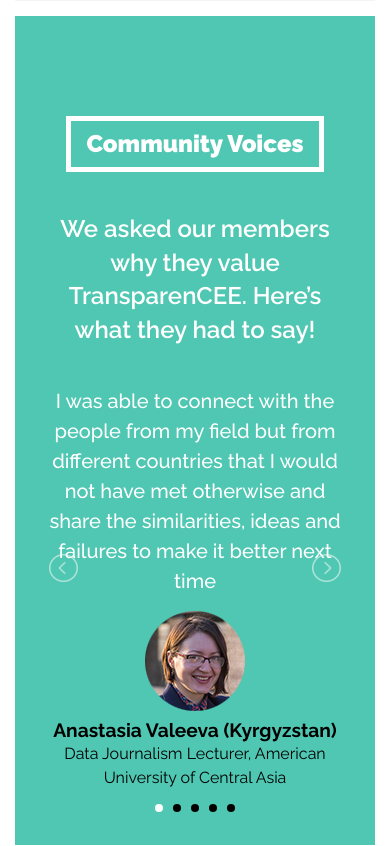
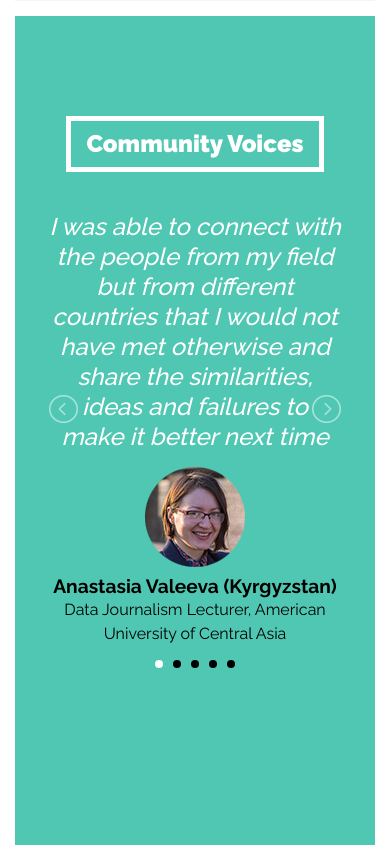
Before and after one commit to TransparenCEE/report2017, a PHP site: page / in a window 390 px wide. Shown: the part 1687-2533 px from the top of the page. Run offline with PHP 8.4, Linux system fonts and the light colour scheme; some libraries are stand-ins or nearby versions; grey boxes are pictures that could not be loaded.

Commit message:
Changes asked by Dmitri

```diff
--- a/css/style.css
+++ b/css/style.css
@@ -828,11 +828,14 @@
   margin-top: 40px;
 }
 #section-community-voices .quote-text {
-  font-size: 20px;
+  font-size: 24px;
   line-height: 30px;
   font-weight: 500;
   margin-bottom: 15px;
   color: #ffffff;
+  margin-left: 10px;
+  margin-right: 10px;
+  font-style: italic;
 }
 #section-community-voices .quote-author {
   font-weight: bold;
@@ -1067,13 +1070,13 @@
 #section-events .content-column {
   width: 900px;
 }
-#whats-next {
+#section-whats-next {
   background: #f06d5d;
 }
-#whats-next .slide-title span {
+#section-whats-next .slide-title span {
   background: #f06d5d;
 }
-#whats-next .whats-next-points {
+#section-whats-next .whats-next-points {
   color: #ffffff;
   max-width: 800px;
   margin: auto;
@@ -1081,11 +1084,11 @@
   text-align: left;
   position: relative;
 }
-#whats-next .whats-next-points .working-group-outcome {
+#section-whats-next .whats-next-points .working-group-outcome {
   padding-left: 60px;
   position: relative;
 }
-#whats-next .whats-next-points .working-group-outcome:after {
+#section-whats-next .whats-next-points .working-group-outcome:after {
   height: 44px;
   width: 44px;
   display: block;
@@ -1095,10 +1098,10 @@
   top: -10px;
   left: 0px;
 }
-#whats-next .whats-next-points .working-group-outcome {
+#section-whats-next .whats-next-points .working-group-outcome {
   margin-bottom: 1rem;
 }
-#whats-next .whats-next-points h2 {
+#section-whats-next .whats-next-points h2 {
   margin-bottom: 5px;
   font-weight: 700;
   font-size: 20px;
@@ -2275,7 +2278,6 @@
 }
 .social-icons {
   display: flex;
-  font-weight: black;
 }
 .social-icons .soc-icon {
   width: 25%;
@@ -2680,7 +2682,7 @@
     padding-bottom: 20px;
     width: 100%;
   }
-  #whats-next .whats-next-points {
+  #section-whats-next .whats-next-points {
     width: 100%;
   }
 }
--- a/less/style.less
+++ b/less/style.less
@@ -541,11 +541,14 @@
     margin-top: 40px;
   }
   .quote-text {
-    font-size: 20px;
+    font-size: 24px;
     line-height:30px;
     font-weight: 500;
     margin-bottom: 15px;
     color: #ffffff;
+    margin-left: 10px;
+    margin-right: 10px;
+    font-style: italic;
   }
   .quote-author {
     font-weight: bold;
@@ -716,7 +719,7 @@
   }
 }
 
-#whats-next {
+#section-whats-next {
   background: @red;
   .slide-title span {
      background: @red;
@@ -1801,7 +1804,6 @@
 
 .social-icons {
   display: flex;
-  font-weight: black;
   .soc-icon {
     width: 25%;
     color: #ffffff;
@@ -2185,7 +2187,7 @@
   }
 }
 
-#whats-next .whats-next-points {
+#section-whats-next .whats-next-points {
   width: 100%;
 }
 
--- a/moduls/header.php
+++ b/moduls/header.php
@@ -51,10 +51,10 @@
           <a href="#" data-goto="workshops">conducted workshops</a>
         </li>
         <li class="delay7">
-          <a href="#" data-goto="working-groups">developed a methodology</a>
+          <a href="#" data-goto="working-groups">built thematic experts community</a>
         </li>
         <li class="delay8">
-          <a href="#" data-goto="whats-next">made plans</a>
+          <a href="#" data-goto="whats-next">created a strategy to expand the network</a>
         </li>
 
       </ul>
--- a/moduls/section-build.php
+++ b/moduls/section-build.php
@@ -11,29 +11,29 @@
 
 
     <div class="projects-blocks">
-      <a href="#" data-goto="assets-declarations" class="project-block">
+      <a href="http://assetdeclarations.transparencee.org/" data-goto="assets-declarations" class="project-block">
         <span class="project-number">1</span>
         <span class="project-name">Assets Declarations in SEE</span>
       </a>
-      <a href="#" data-goto="ted2" class="project-block">
+      <a href="http://www.tenderbase.eu/" data-goto="ted2" class="project-block">
         <span class="project-number">4</span>
         <span class="project-name">EU Tender Base</span>
       </a>
-      <a href="#" data-goto="konsultimi-publik" class="project-block">
+      <a href="http://www.konsultimipublik.al/" data-goto="konsultimi-publik" class="project-block">
         <span class="project-number">2</span>
         <span class="project-name">Konsultimi Publik</span>
       </a>
-      <a href="#" data-goto="public-procurement" class="project-block">
+      <a href="http://www.indicatortoolbox.eu/" data-goto="public-procurement" class="project-block">
         <span class="project-number">5</span>
         <span class="project-name">Public Procurement Indicators ToolBox</span>
       </a>
-      <a href="#" data-goto="moonship" class="project-block">
+      <a href="http://moonsheep.org/" data-goto="moonship" class="project-block">
         <span class="project-number">3</span>
-        <span class="project-name">MoonSheep</span>
+        <span class="project-name">Moonsheep</span>
       </a>
-      <a href="#" data-goto="social-media-scraper" class="project-block">
+      <a href="https://social-scraper.netlify.com/" data-goto="social-media-scraper" class="project-block">
         <span class="project-number">6</span>
-        <span class="project-name">Social Media Scraper</span>
+        <span class="project-name">SMoothie: Social Media Scraper</span>
       </a>
     </div>
 
--- a/moduls/section-civic-tech.php
+++ b/moduls/section-civic-tech.php
@@ -6,7 +6,7 @@
     </h2>
 
     <div class="lead-text">Our website serves as a <strong>hub for actors</strong>, initiatives and projects around civic technology in <strong>Central, Eastern, and Southeastern Europe, Russia, and South Caucasus</strong>. Over <strong>106</strong> projects done by <strong>97</strong> organizations.</div>
-    <a target="_blank" href="http://transparencee.org/content-type/project/country/all/org/all/technology/all/topic/all/" class="see-database-button">see our database</a>
+    <a target="_blank" href="https://transparencee.org/community/" class="see-database-button">see our database</a>
 
   </div>
 </section>
--- a/moduls/section-community-voices.php
+++ b/moduls/section-community-voices.php
@@ -4,9 +4,6 @@
       <span class="title-text">Community Voices</span>
       <span class="shadow"></span>
     </h2>
-
-    <div class="slide-lead">We asked our members <span class="invert">why they value TransparenCEE.</span> Here’s what they had to say!
-</div>
 
     <div class="quotes-container">
 
--- a/moduls/section-event-1.php
+++ b/moduls/section-event-1.php
@@ -13,9 +13,9 @@
         </div>
 
         <div class="event-image-link">
-          <a target="_blank" href="http://point.zastone.ba/en/">Website</a>
+          <a target="_blank" href="https://epf.org.pl/en/events/personal-democracy-forum-2017/">Website</a>
            <span class="divider">|</span>
-           <a target="_blank" href="http://transparencee.org/news/point-the-5th-time/">Article</a>
+           <a target="_blank" href="https://transparencee.org/news/diagnosing-democratic-system-went-wrong-personal-democracy-forum-cee-2017/">Article</a>
            <span class="divider">|</span>
            <a target="_blank" href="https://www.youtube.com/watch?v=0zv70h93Jd4&list=PLa_8n5BEWSblTK5MaZAn6gW6_dJTgF88g">Watch sessions</a>
           <!-- <img src="images/arrow-left.svg" class="links-arrow" alt=""> -->
--- a/moduls/section-event-2.php
+++ b/moduls/section-event-2.php
@@ -10,7 +10,7 @@
       <div class="event-image-1">
         <img src="images/event-2-1.jpg" alt="">
         <div class="event-image-link">
-          <a target="_blank" href="http://epf.org.pl/en/events/personal-democracy-forum-pl-and-cee-2016/">Website</a>
+          <a target="_blank" href="http://pdfukraine.org/">Website</a>
            <span class="divider">|</span>
 
           <?php include ("moduls/photos-2.php"); ?>
@@ -26,7 +26,7 @@
             Watch sessions: <a target="_blank" href="https://www.facebook.com/cn.opora/videos/10154889359375108/">Day 1</a> / <a target="_blank" href="https://www.facebook.com/cn.opora/videos/10154889738025108/">Day 2</a>
           </span>
           <span class="divider">|</span>
-          <a target="_blank" href="#">Read article</a>
+          <a target="_blank" href="https://transparencee.org/news/will-technology-bring-democracy-pdfua-2017/">Read article</a>
         </div>
       </div>
     </div>
--- a/moduls/section-event-3.php
+++ b/moduls/section-event-3.php
@@ -11,7 +11,7 @@
         <div class="event-image-link">
           <a target="_blank" href="http://point.zastone.ba/en/">Website</a>
            <span class="divider">|</span>
-           <a target="_blank" href="http://transparencee.org/news/point-the-5th-time/">Article</a>
+           <a target="_blank" href="https://transparencee.org/news/point-6-0-platform-civil-societys-use-new-technologies/">Article</a>
           <img src="images/arrow-left.svg" class="links-arrow" alt="">
         </div>
       </div>
--- a/moduls/section-event-4.php
+++ b/moduls/section-event-4.php
@@ -9,13 +9,13 @@
       <div class="event-image-1">
         <img src="images/datafest-1.jpg" alt="">
         <div class="event-image-link color-links-box">
-          <a target="_blank" href="http://point.zastone.ba/en/">Website</a>
+          <a target="_blank" href="https://datafest.ge/">Website</a>
           <span class="divider">|</span>
           <span>
             Watch sessions:
-            <a target="_blank" href="https://www.facebook.com/DataFestTbilisi/videos/190416008193843/">Day 1</a> /
-            <a target="_blank" href="https://www.facebook.com/DataFestTbilisi/videos/190456824856428/">Day 2</a> /
-            <a target="_blank" href="https://www.facebook.com/DataFestTbilisi/videos/190497131519064/">Day 3</a>
+            <a target="_blank" href="https://www.facebook.com/DataFestTbilisi/videos/190416008193843/">#1</a> /
+            <a target="_blank" href="https://www.facebook.com/DataFestTbilisi/videos/190456824856428/">#2</a> /
+            <a target="_blank" href="https://www.facebook.com/DataFestTbilisi/videos/190497131519064/">#3</a>
           </span>
         </div>
       </div>
--- a/moduls/section-konsultimi-publik.php
+++ b/moduls/section-konsultimi-publik.php
@@ -12,7 +12,7 @@
     </div>
 
     <div class="center-buttons">
-      <a href="#" class="redbutton">Visit website</a>
+      <a href="http://www.konsultimipublik.al/" class="redbutton">Visit website</a>
     </div>
 
 
--- a/moduls/section-moonship.php
+++ b/moduls/section-moonship.php
@@ -7,13 +7,13 @@
 
     <div class="video-container">
       <div class="iframe-container">
-        <iframe width="" height="" src="https://www.youtube.com/embed/bSogaP749IQ" frameborder="0" allowfullscreen></iframe>
+        <iframe width="" height="" src="https://www.youtube.com/embed/9k_4nrr3w7c" frameborder="0" allowfullscreen></iframe>
       </div>
     </div>
 
     <div class="center-buttons">
-      <a href="#" class="redbutton">Replication sprint</a>
-      <a href="#" class="redbutton">Visit website</a>
+        <a href="http://moonsheep.org/" class="redbutton">Visit website</a>
+        <a href="https://medium.com/transparencee-network/turning-hand-written-forms-into-structured-data-76d9103ad072" class="redbutton">Replication sprint</a>
     </div>
 
 
--- a/moduls/section-public-procurement.php
+++ b/moduls/section-public-procurement.php
@@ -10,7 +10,7 @@
     </div>
 
     <div class="center-buttons">
-      <a href="http://itb-demo.deepdata.hu/" class="redbutton">Visit website</a>
+      <a href="http://www.indicatortoolbox.eu/" class="redbutton">Visit website</a>
     </div>
 
 
--- a/moduls/section-research.php
+++ b/moduls/section-research.php
@@ -25,7 +25,7 @@
 
 <div class="research-link">
 
-            <h5><a href="#">Technology without use</a></h5>
+            <h5><a href="http://techfails.transparencee.org/">Civic tech tools that did not meet expectations: Lessons learned from the field</a></h5>
 
           </div>
 
@@ -36,15 +36,13 @@
       <div class="reserach-column">
 
           <div class="research-link">
-            <h5><a href="http://opendata-goodpractices.transparencee.org/">Open-data project tailored to the audience needs: Good practices and lessons learned</a></h5>
+            <h5><a href="https://www.youtube.com/watch?v=Gz5tf1u3kts">Watch: When civic meets tech: How do they get along with each other?</a></h5>
           </div>
 
 
           <div class="research-link">
 
-            <h5><a href="#">Developing an open-data project
-            tailored to the audience demands.
-            Good practices and lessons learned</a></h5>
+            <h5><a href="http://opendata-goodpractices.transparencee.org/">Open-data project tailored to the audience needs: Good practices and lessons learned</a></h5>
 
           </div>
 
--- a/moduls/section-social-media-scraper.php
+++ b/moduls/section-social-media-scraper.php
@@ -12,7 +12,7 @@
     </div>
 
     <div class="center-buttons">
-      <a href="#" class="redbutton">Visit website</a>
+      <a href="https://social-scraper.netlify.com/" class="redbutton">Visit website</a>
     </div>
 
 
--- a/moduls/section-ted2.php
+++ b/moduls/section-ted2.php
@@ -7,12 +7,12 @@
 
     <div class="video-container">
       <div class="iframe-container">
-        <iframe width="" height="" src="https://www.youtube.com/embed/bSogaP749IQ" frameborder="0" allowfullscreen></iframe>
+        <iframe width="" height="" src="https://www.youtube.com/embed/Ua5Trz6FT4Q" frameborder="0" allowfullscreen></iframe>
       </div>
     </div>
 
     <div class="center-buttons">
-      <a href="#" class="redbutton">Visit website</a>
+      <a href="http://www.tenderbase.eu/" class="redbutton">Visit website</a>
     </div>
 
 
--- a/moduls/section-whats-next.php
+++ b/moduls/section-whats-next.php
@@ -1,4 +1,4 @@
-<section id="whats-next" data-anchor="whats-next" class="section menu-section dark">
+<section id="section-whats-next" data-anchor="whats-next" class="section menu-section dark">
   <div class="content-column">
     <h2 class="slide-title">
       <span class="title-text">What’s next?</span>
@@ -8,7 +8,8 @@
     <div class="slide-lead">Civic tech community around the world still remains fairly small, closed, and privileged group
       due to various socio-economic barriers that prevent it from transforming into a <span class="invert">global movement.</span></div>
 
-    <p class="slide-lead-smaller">This is why in 2018 TransparenCEE Network will direct its efforts on removing or lowering these barriers. Our 3 main priority areas will be:</p>
+    <p class="slide-lead-smaller">This is why in 2018 TransparenCEE Network will direct its efforts on removing or lowering these barriers.
+        <br/>Our 3 main priority areas will be:</p>
 
 
         <div class="whats-next-points">
--- a/moduls/section-working-groups.php
+++ b/moduls/section-working-groups.php
@@ -13,8 +13,8 @@
       <div class="center-buttons">
           <!-- <a href="#" class="redbutton">KYIV</a> -->
           <a href="https://transparencee.org/news/finding-common-ground-working-solutions-together/" class="redbutton">SARAJEVO</a>
+          <a href="https://transparencee.org/news/working-groups-meeting-kyiv/" class="redbutton">KYIV</a>
           <a href="https://transparencee.org/news/push-changes-governments-usually-dont/" class="redbutton">TBILISI</a>
-      <a href="https://transparencee.org/news/working-groups-meeting-kyiv/" class="redbutton">KYIV</a>
       </div>
 
       <div class="video-container">
--- a/moduls/section-workshops.php
+++ b/moduls/section-workshops.php
@@ -16,7 +16,7 @@
     </div>
 
     <div class="center-buttons">
-      <a href="#" class="redbutton bigbutton">Workshop toolkit
+      <a href="http://edu.transparencee.org/" class="redbutton bigbutton">Workshop toolkit
 
       <div class="green-arrow left"><img src="images/arrow-left.svg" alt=""></div>
       <div class="green-arrow right"><img src="images/arrow-right.svg" alt=""></div>
```
Also changed, not shown: 1 other file. Lines whose indentation alone changed are shown as unchanged.
